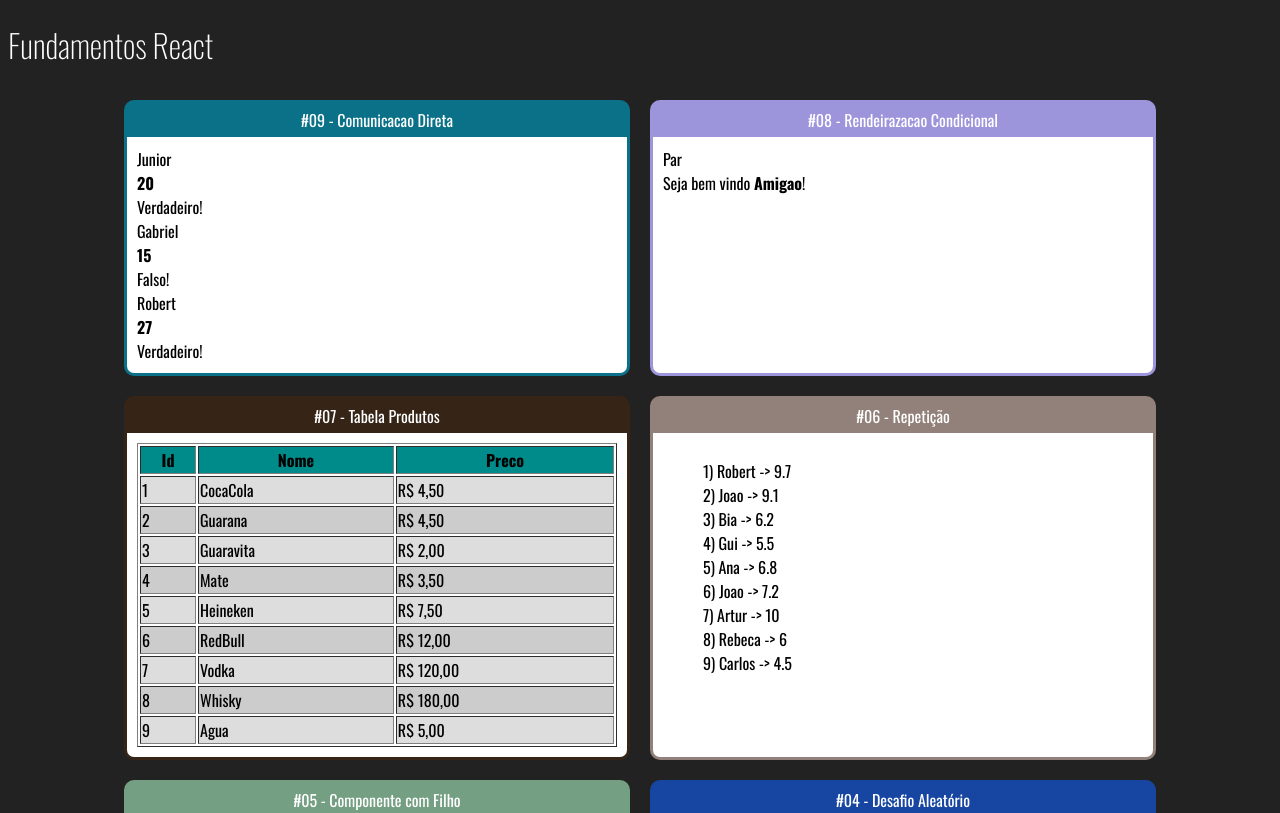
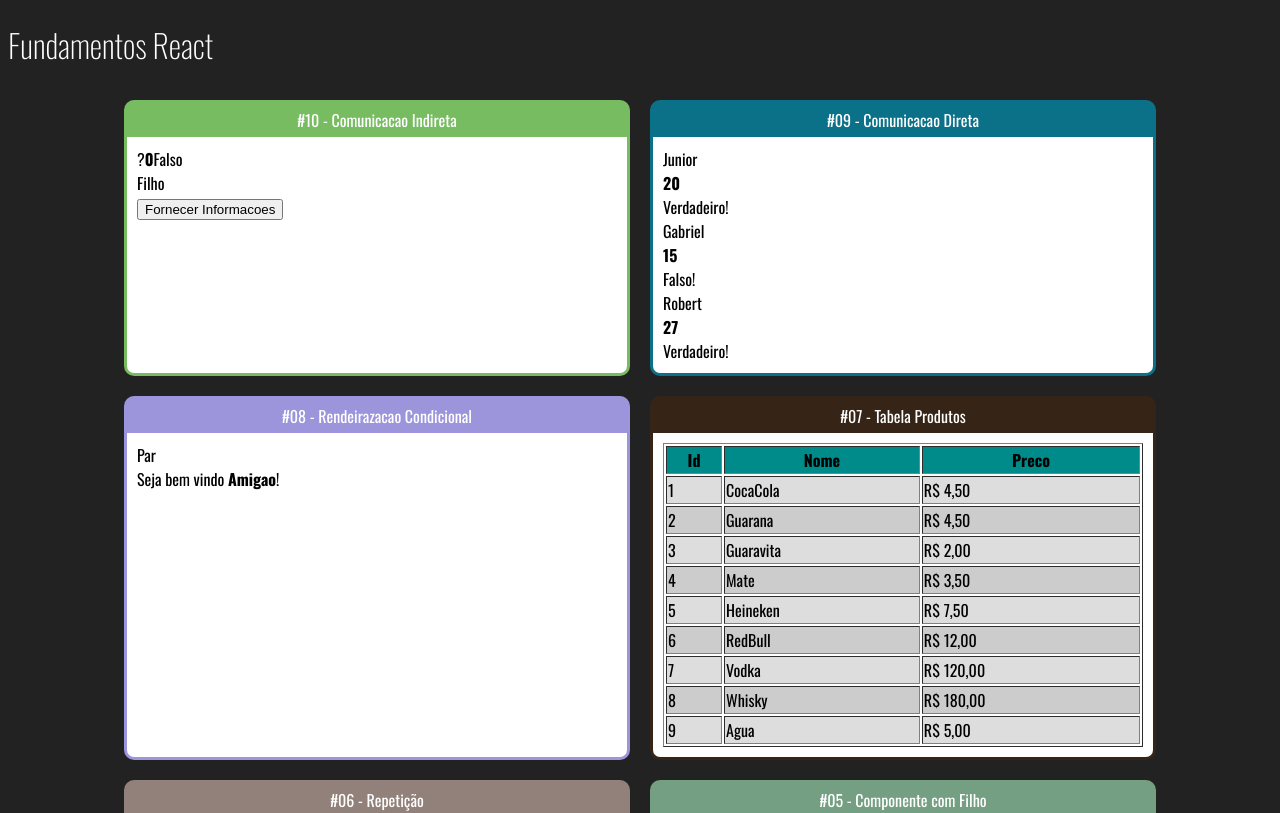
Before and after one commit to vossrobertt/react, a React (Create React App) app: page / in a window 1280 px wide. Shown: the top 813 px of the page. Built offline with nearby package versions, Linux system fonts and the light colour scheme.

Commit message:
10- comunicacao indireta

```diff
--- a/src/App.jsx
+++ b/src/App.jsx
@@ -13,11 +13,16 @@
 import Aleatorio from './components/basicos/Aleatorio'
 import Card from './components/layout/Card'
 import TabelaProdutos from './components/repeticao/TabelaProdutos'
+import IndiretaPai from './components/comunicacao/IndiretaPai'
 
 export default () => (
     <div className="App">
         <h1>Fundamentos React</h1>
         <div className="Cards">
+
+            <Card titulo="#10 - Comunicacao Indireta " color="#78BC61">
+                <IndiretaPai></IndiretaPai>
+            </Card>
 
             <Card titulo="#09 - Comunicacao Direta " color="#0B7189">
                 <DiretaPai></DiretaPai>
--- /dev/null
+++ b/src/components/comunicacao/IndiretaFilho.jsx
@@ -0,0 +1,17 @@
+import React from "react";
+
+export default props => {
+    const cb = props.quandoClicar
+    const min = 50
+    const max = 70
+    const gerarIdade = () => parseInt(Math.random() * (max - min)) + min
+    const gerarNerd = () => Math.random() > 0.5
+    return (
+        <div>
+            <div>Filho</div>
+            <button onClick={_ => cb('Joao', gerarIdade(), gerarNerd())}>
+                Fornecer Informacoes
+            </button>
+        </div>
+    )
+}
--- /dev/null
+++ b/src/components/comunicacao/IndiretaPai.jsx
@@ -0,0 +1,27 @@
+import React, { useState } from "react";
+import IndiretaFilho from "./IndiretaFilho";
+
+export default props => {
+    const [a, b] = [1, 2]
+    const [nome, setNome] = useState('?')
+    const [idade, setIdade] = useState(0)
+    const [nerd, setNerd] = useState(false)
+
+    // nome idade nerd
+    function fornecerInformacoes(nome, idade, nerd) {
+        setNome(nome)
+        setIdade(idade)
+        setNerd(nerd)
+    }
+
+    return (
+        <div>
+            <div>
+                <span>{nome}</span>
+                <span><strong>{idade}</strong></span>
+                <span>{nerd ? 'Verdadeiro' : 'Falso'}</span>
+            </div>
+            <IndiretaFilho quandoClicar={fornecerInformacoes}></IndiretaFilho>
+        </div>
+    )
+}
```
